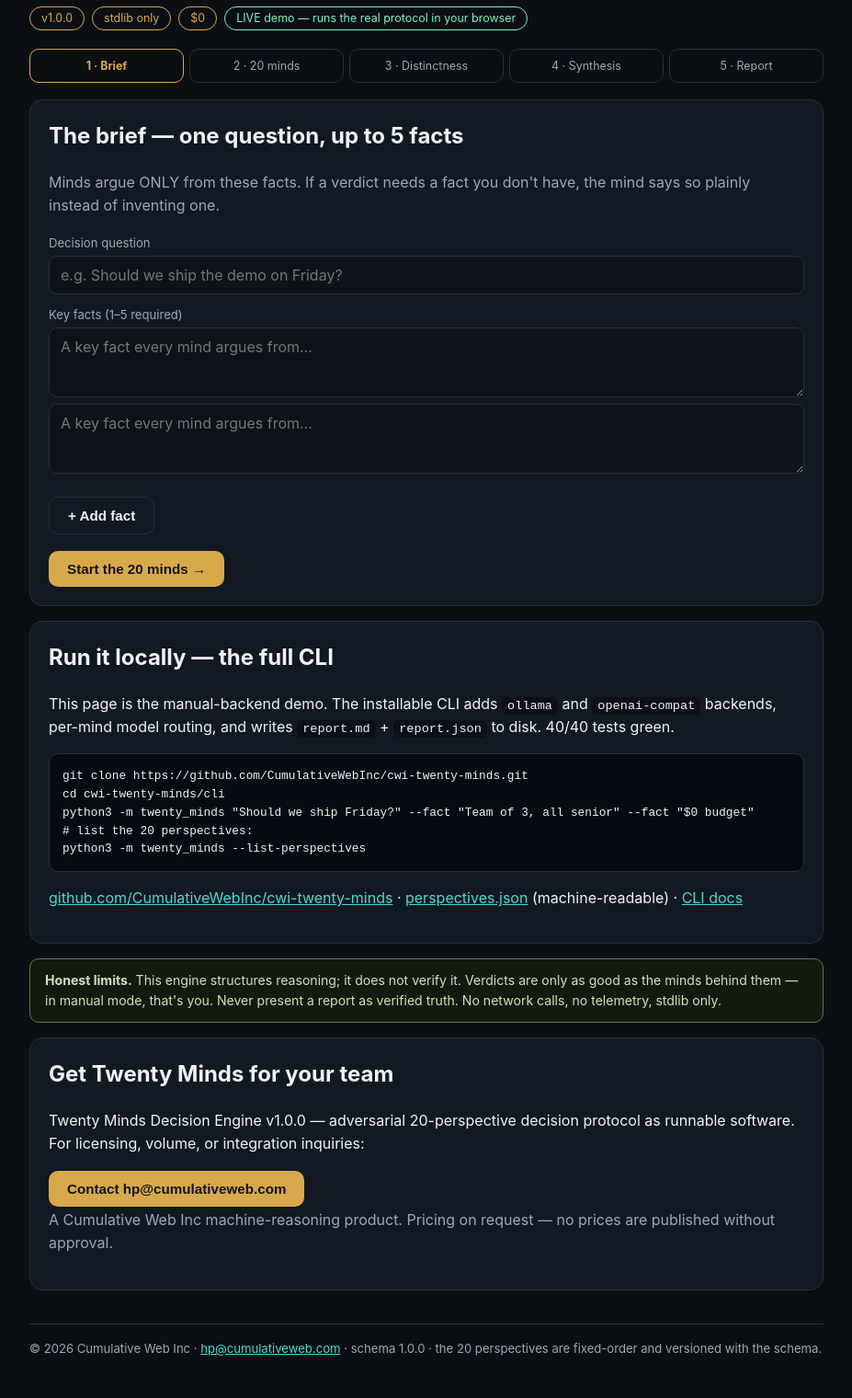
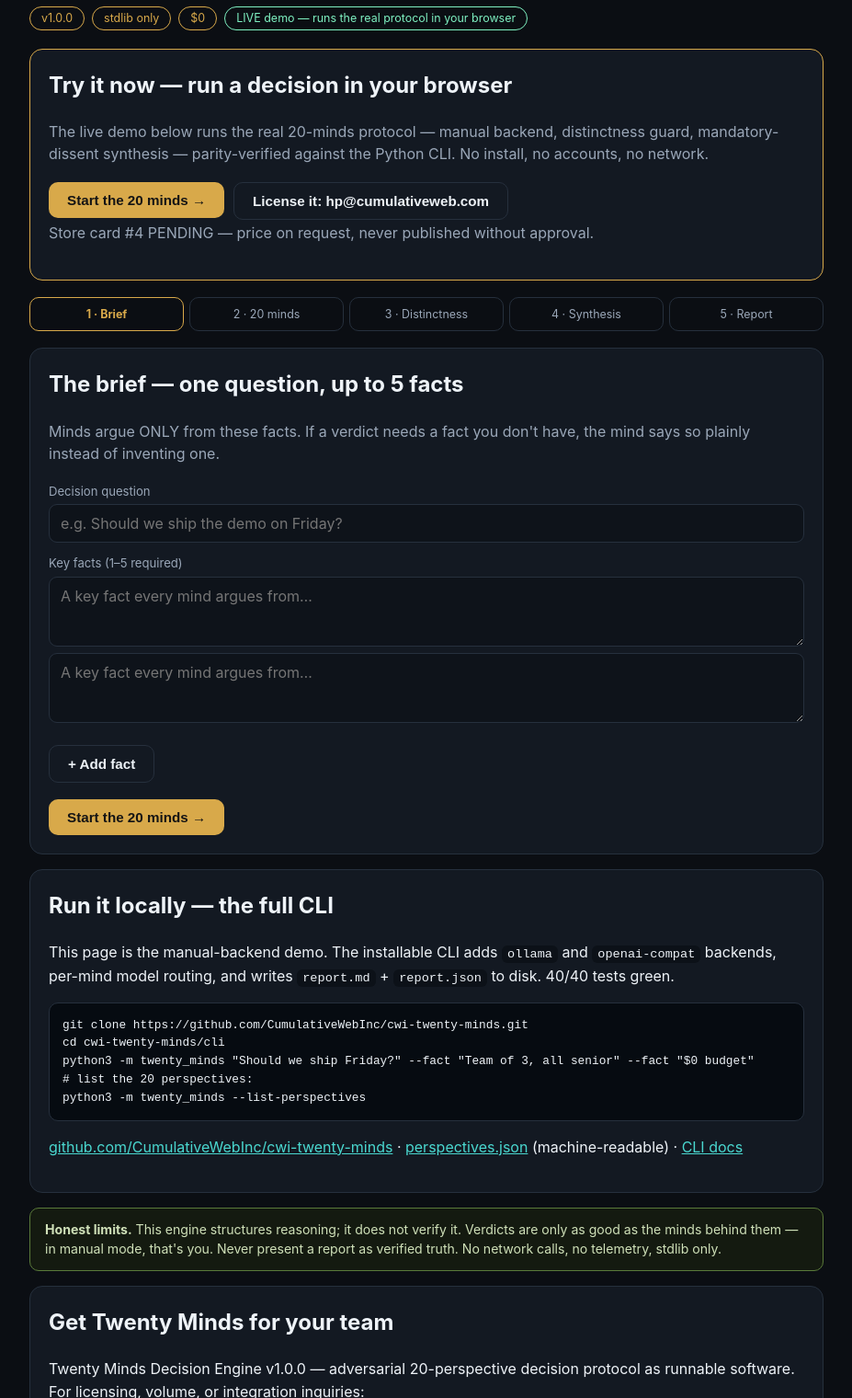
Before and after one commit to CumulativeWebInc/cwi-twenty-minds, a plain HTML site: page index.html in a window 1280 px wide. Shown: the part 140-1660 px from the top of the page at 92% size, without its empty margins (176-1103 px from the left). Drawn offline with Linux system fonts and the light colour scheme.

Commit message:
OPERATION RETROFIT: JSON-LD/OG tags, CTA + 200-verified live-demo try-link, llms.txt, agent-card.json, footer machine-readable links; twenty-minds.js + perspectives.json untouched; 40/40 tests

```diff
--- a/index.html
+++ b/index.html
@@ -5,6 +5,17 @@
 <meta name="viewport" content="width=device-width, initial-scale=1">
 <title>Twenty Minds Decision Engine — Cumulative Web Inc</title>
 <meta name="description" content="Run any decision through 20 named adversarial perspectives, then synthesize with recorded dissent. Interactive web demo + installable CLI. $0, stdlib-only.">
+<meta property="og:title" content="Twenty Minds Decision Engine — Cumulative Web Inc">
+<meta property="og:description" content="Run a decision through 20 named adversarial perspectives, then synthesize with recorded dissent. The live demo runs the real protocol in your browser.">
+<meta property="og:type" content="website">
+<meta property="og:url" content="https://cumulativewebinc.github.io/cwi-twenty-minds/">
+<meta property="og:image" content="https://cumulativewebinc.github.io/cwi-twenty-minds/brand/logo.jpg">
+<meta name="twitter:card" content="summary">
+<meta name="twitter:title" content="Twenty Minds Decision Engine">
+<meta name="twitter:description" content="20 named adversarial perspectives on one decision — dissent mandatory. Live in your browser, $0.">
+<script type="application/ld+json">
+{"@context":"https://schema.org","@type":"SoftwareApplication","name":"Twenty Minds Decision Engine","applicationCategory":"DeveloperApplication","operatingSystem":"Web browser (demo) · Python 3.8+ (CLI, stdlib only)","url":"https://cumulativewebinc.github.io/cwi-twenty-minds/","image":"https://cumulativewebinc.github.io/cwi-twenty-minds/brand/logo.jpg","version":"1.0.0","description":"A CLI and interactive web demo that runs a hard decision through 20 named adversarial perspectives — each writes a distinct one-sentence verdict plus exactly one risk — then synthesizes a decision with the dissent recorded, a confidence level, and a kill-rule check. The web demo is parity-verified against the Python engine.","publisher":{"@type":"Organization","name":"Cumulative Web Inc","url":"https://cumulativeweb.com"},"offers":{"@type":"Offer","price":"0","priceCurrency":"USD","description":"Free demo and CLI; licensing on request"},"softwareRequirements":"Python 3.8+, stdlib only (CLI)"}
+</script>
 <style>
 :root{--bg:#0b0e13;--card:#131922;--line:#26303d;--ink:#eef3f8;--dim:#9aa7b8;--gold:#d8a94a;--cyan:#4ad8d0;--red:#e0655a;--green:#7ef0c1}
 *{box-sizing:border-box}body{margin:0;background:var(--bg);color:var(--ink);font:16px/1.55 -apple-system,system-ui,"Segoe UI",Roboto,sans-serif}
@@ -58,6 +69,14 @@
 <div class="sub">Run a decision through 20 named adversarial perspectives, then synthesize with <em>recorded dissent</em>. A CWI machine-reasoning product.</div></div>
 </header>
 <div class="badges"><span class="badge">v1.0.0</span><span class="badge">stdlib only</span><span class="badge">$0</span><span class="badge live">LIVE demo — runs the real protocol in your browser</span></div>
+
+<div class="panel" id="try-now" style="border:1px solid var(--gold)">
+<h2 style="margin-top:0">Try it now — run a decision in your browser</h2>
+<p class="sub">The live demo below runs the real 20-minds protocol — manual backend, distinctness guard, mandatory-dissent synthesis — parity-verified against the Python CLI. No install, no accounts, no network.</p>
+<div class="btnrow"><a href="https://cumulativewebinc.github.io/cwi-twenty-minds/#step-0"><button class="primary">Start the 20 minds →</button></a>
+<a href="mailto:hp@cumulativeweb.com?subject=Twenty%20Minds%20Decision%20Engine%20inquiry"><button class="ghost">License it: hp@cumulativeweb.com</button></a></div>
+<p class="sub">Store card #4 PENDING — price on request, never published without approval.</p>
+</div>
 
 <div class="steps" id="steps">
 <div class="step on" data-s="0">1 · Brief</div>
@@ -154,7 +173,7 @@
 <p class="sub">A Cumulative Web Inc machine-reasoning product. Pricing on request — no prices are published without approval.</p>
 </section>
 
-<footer>© 2026 Cumulative Web Inc · <a href="mailto:hp@cumulativeweb.com">hp@cumulativeweb.com</a> · schema 1.0.0 · the 20 perspectives are fixed-order and versioned with the schema.</footer>
+<footer>© 2026 Cumulative Web Inc · <a href="mailto:hp@cumulativeweb.com">hp@cumulativeweb.com</a> · schema 1.0.0 · the 20 perspectives are fixed-order and versioned with the schema. Machine-readable: <a href="llms.txt">llms.txt</a> · <a href=".well-known/agent-card.json">agent-card.json</a> · store card #4 PENDING — price on request.</footer>
 </div>
 <script src="twenty-minds.js"></script>
 <script>
```
